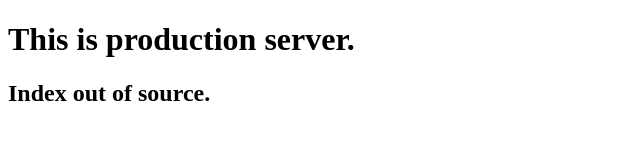
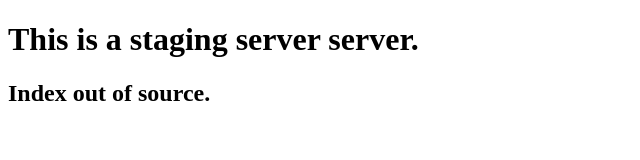
Before and after one commit to adples/github-actions, a plain HTML site: page index.html in a window 1280 px wide. Shown: the whole page, without its empty margins (0-640 px from the left). Drawn offline with Linux system fonts and the light colour scheme.

Commit message:
updated staging branch

```diff
--- a/index.html
+++ b/index.html
@@ -7,7 +7,7 @@
     <title>GITHUB Actions</title>
   </head>
   <body>
-    <h1>This is production server.</h1>
+    <h1>This is a staging server server.</h1>
     <h2>Index out of source.</h2>
   </body>
 </html>
```
